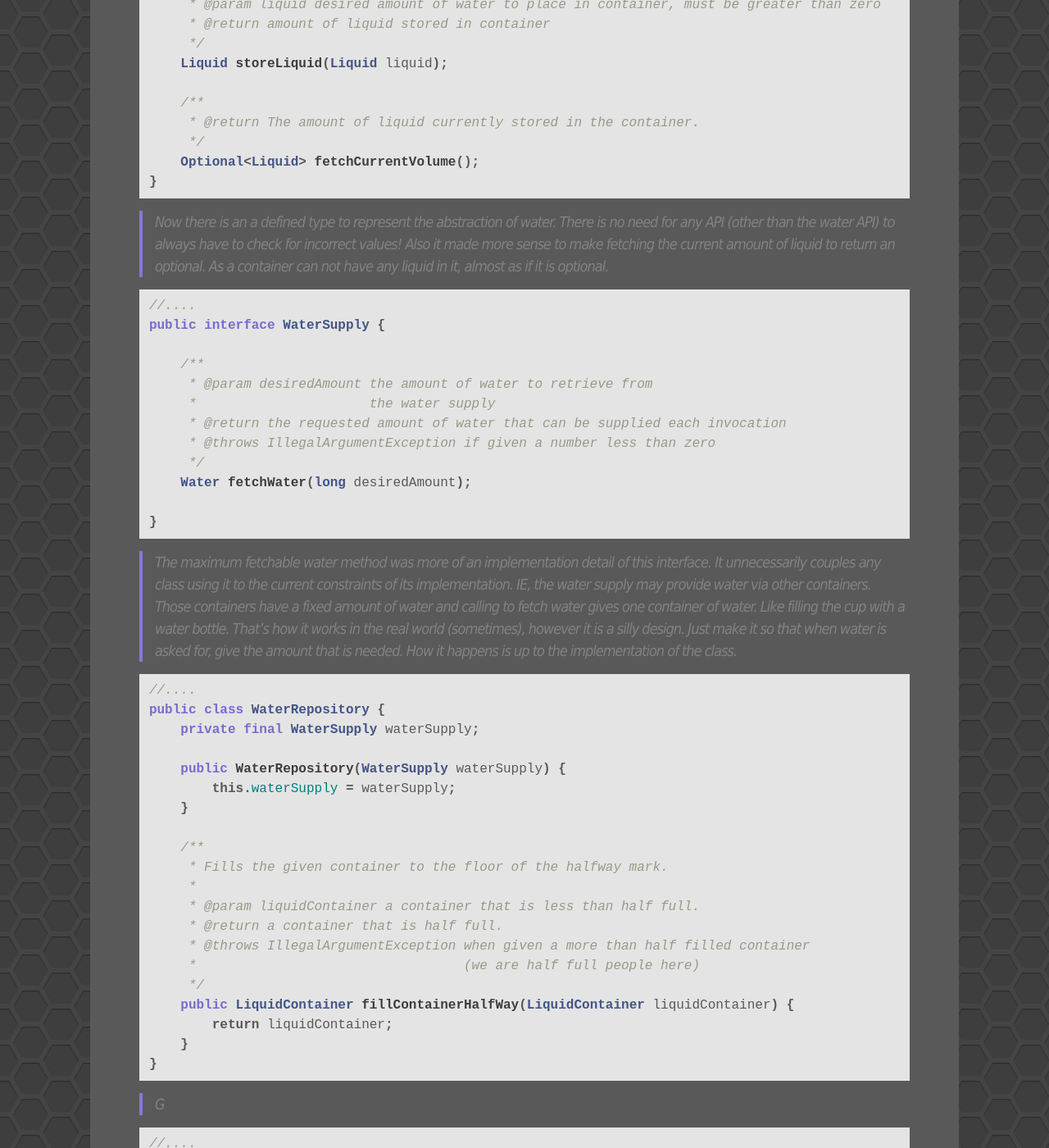
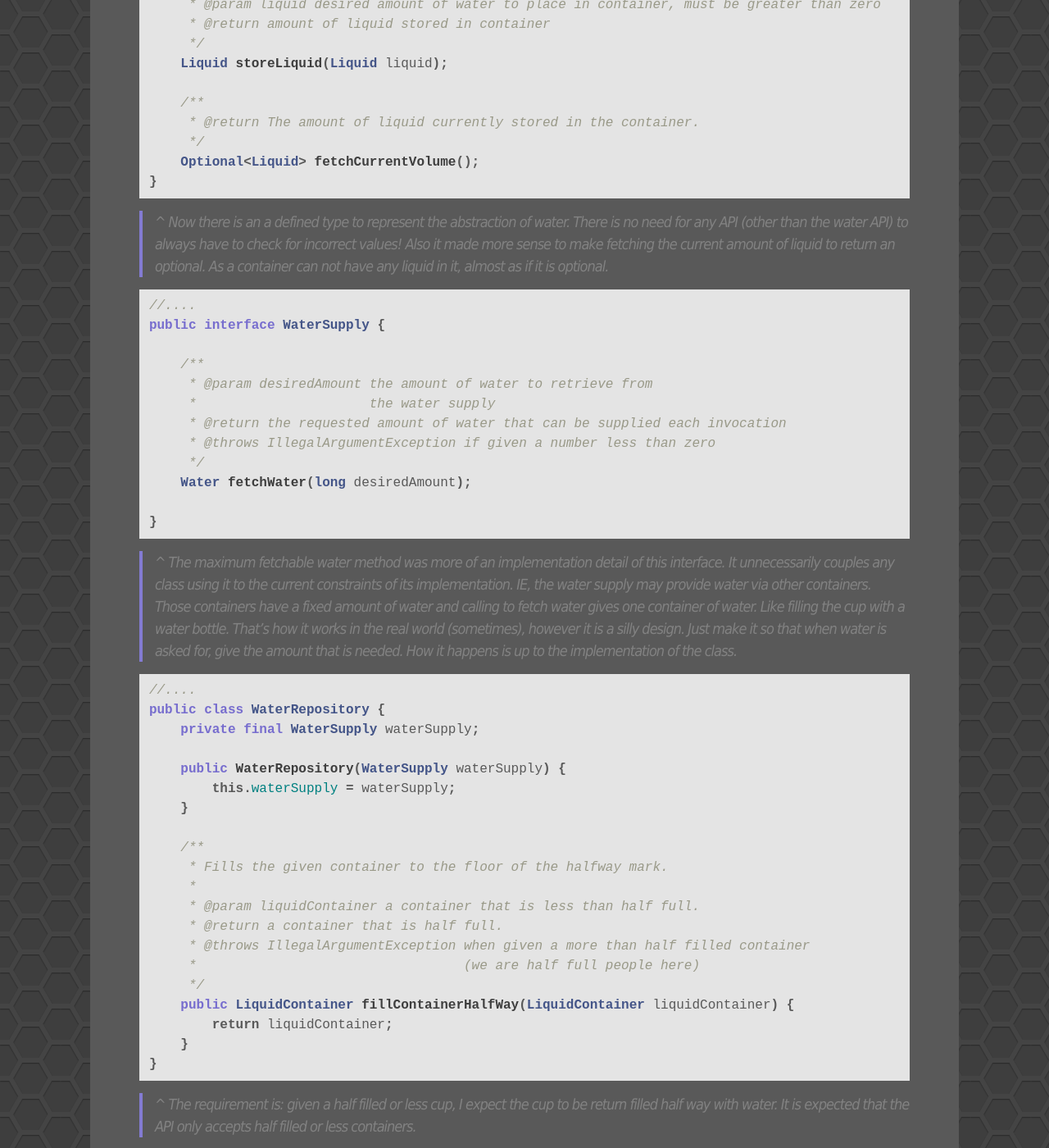
Before and after one commit to Unthrottled/blog, a Jekyll site: the page built from _posts/2017-12-29-Hydration-Driven-Devolpment.md, in a window 1280 px wide and 1400 px high, scrolled down 5307 px. Shown: the whole window at 82% size. Built offline with Jekyll 4.4.1, drawn with Linux system fonts in a browser that asks for light colours.

Commit message:
Words about the changed requirements

```diff
--- a/_posts/2017-12-29-Hydration-Driven-Devolpment.md
+++ b/_posts/2017-12-29-Hydration-Driven-Devolpment.md
@@ -246,7 +246,7 @@
 
 {% endhighlight %}
 
-> Now there is an a defined type to represent the abstraction of water.
+> ^ Now there is an a defined type to represent the abstraction of water.
 > There is no need for any API (other than the water API) to always have to check for incorrect values!
 > Also it made more sense to make fetching the current amount of liquid to return an optional.
 > As a container can not have any liquid in it, almost as if it is _optional_.
@@ -267,7 +267,7 @@
 
 {% endhighlight %}
 
-> The maximum fetchable water method was more of an implementation detail of this interface.
+> ^ The maximum fetchable water method was more of an implementation detail of this interface.
 > It unnecessarily couples any class using it to the current constraints of its implementation.
 > IE, the water supply may provide water via other containers.
 > Those containers have a fixed amount of water and calling to fetch water gives one container of water.
@@ -299,7 +299,8 @@
 }
 {% endhighlight %}
 
-> G
+> ^ The requirement is: given a half filled or less cup, I expect the cup to be return filled half way with water.
+> It is expected that the API only accepts half filled or less containers.
 
 {% highlight java %}
 //....
```
